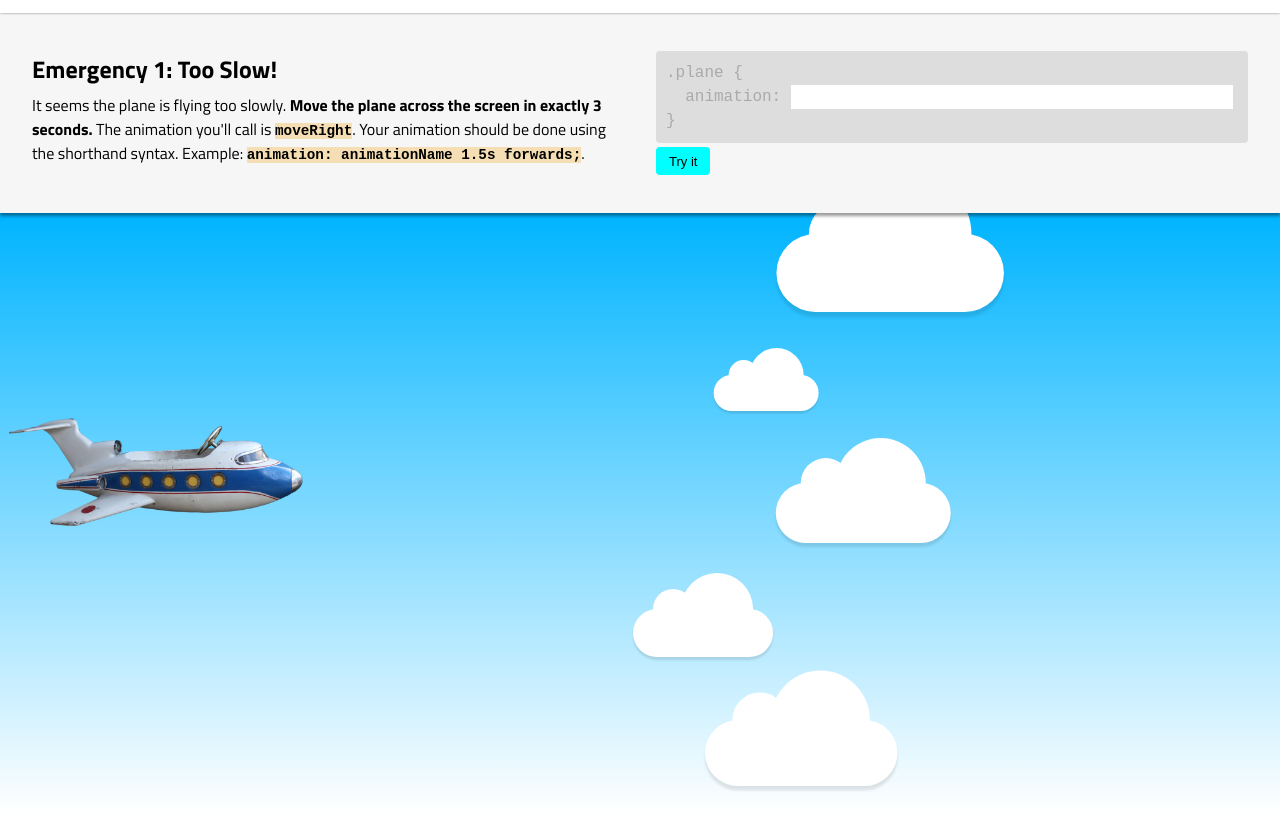
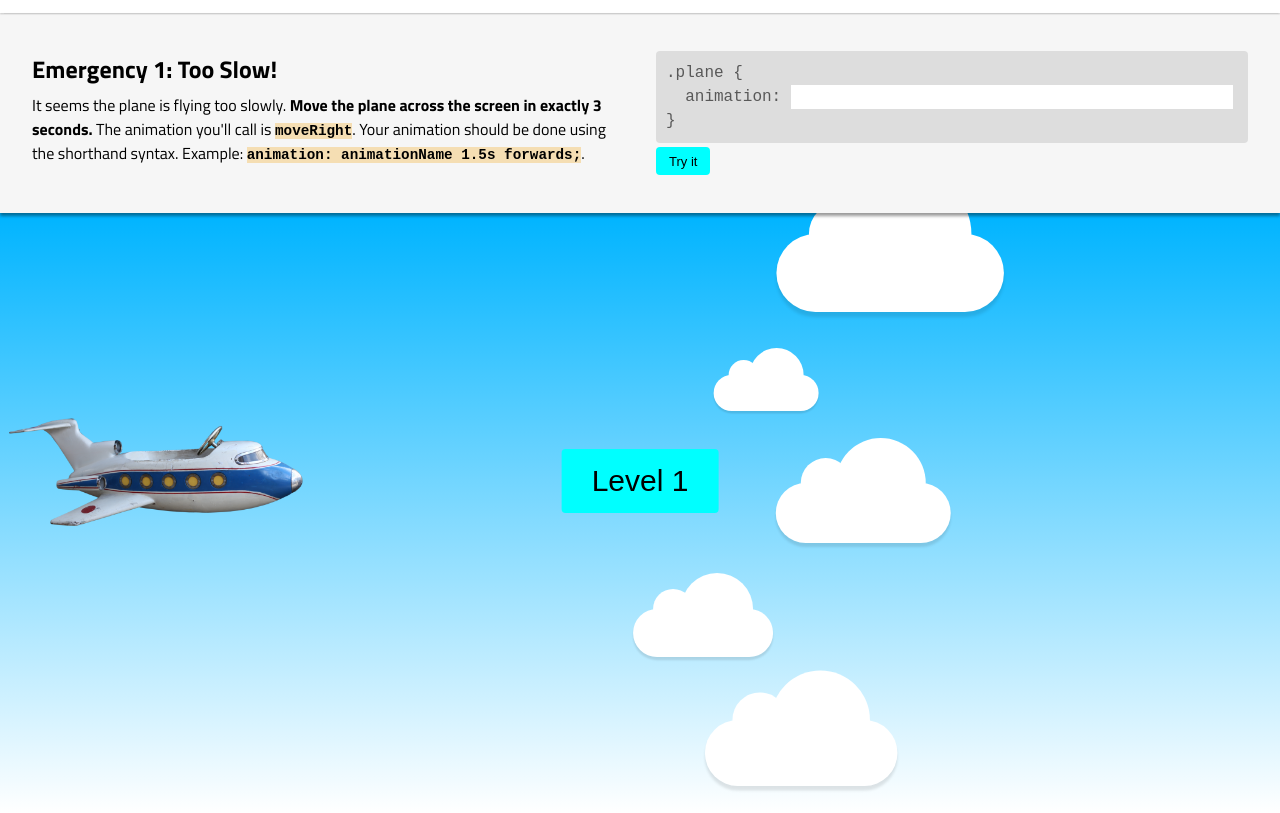
Before and after one commit to antibland/css-survivor, a plain HTML site: page index.html in a window 1280 px wide. Shown: the part 67-880 px from the top of the page. Drawn offline with Linux system fonts and the light colour scheme.

Commit message:
Refactor and add level announcement

```diff
--- a/index.html
+++ b/index.html
@@ -60,6 +60,7 @@
       <div class="plane"></div>
       <div class="mountain"></div>
       <div class="bird"></div>
+      <div class="announcer"><button id="btn_announce"></button></div>
     </div>
   </div>
 
@@ -67,16 +68,18 @@
 <script>
   window.onload = init;
 
-  var answers = {
+  var answers      = {
         step1: {
           answer: "moveRight 3s forwards;",
           apply_class: "step-one-answer"
         }
       },
-      plane   = document.getElementsByClassName("plane")[0],
-      try_it  = document.getElementById("try-it"),
-      code    = document.getElementById("code"),
-      body    = document.body;
+      plane        = document.getElementsByClassName("plane")[0],
+      try_it       = document.getElementById("try-it"),
+      code         = document.getElementById("code"),
+      body         = document.body,
+      announcer    = document.getElementsByClassName("announcer")[0],
+      btn_announce = document.getElementById("btn_announce");
 
   function tryItHandler() {
     var val    = code.value,
@@ -95,15 +98,20 @@
     }
   }
 
-  function cleanBody() {
-    body.classList.remove("wrong");
+  function cleanBody(clazz) {
+    body.classList.remove(clazz);
   }
 
   function bindings() {
     try_it.addEventListener("click", tryItHandler);
-    try_it.addEventListener("animationend", cleanBody);
+    try_it.addEventListener("animationend", cleanBody.bind(null, 'wrong'));
     code.addEventListener("keyup", codeHandler);
     window.addEventListener("hashchange", hashchangeHandler);
+    announcer.addEventListener("transitionend", function() {
+      setTimeout(function() {
+        cleanBody("announce");
+      }, 1000);
+    });
   }
 
   function hashchangeHandler() {
@@ -125,15 +133,20 @@
     body.classList.add("move-on-screen");
   }
 
-  function setLevel(level, e) {
+  function setLevel(level) {
     history.pushState({}, null, '#level-' + level);
-    e.preventDefault();
+    announceLevel(level);
   }
 
-  function init(e) {
+  function announceLevel(message) {
+    btn_announce.innerHTML = "Level " + message;
+    body.classList.add("announce");
+  }
+
+  function init() {
     bindings();
     movePlaneOnScreen();
-    setLevel(1, e);
+    setLevel("1");
   }
 </script>
 </body>
--- a/scss/styles.scss
+++ b/scss/styles.scss
@@ -175,13 +175,17 @@ button {
   font-size: 13px;
   cursor: pointer;
 
-  .wrong & {
-    animation: shake 1s linear 2 forwards;
+  &#try-it {
+    .wrong & {
+      animation: shake 1s linear 2 forwards;
+    }
   }
+
 }
 
 pre {
   margin: 0;
+  color: rgba(0, 0, 0, 0.6);
 }
 
 code {
@@ -229,6 +233,24 @@ code {
   color: #D5D5D5;
 }
 
+.announcer {
+  position: absolute;
+  left: 50%;
+  top: 50%;
+  transform: translate(-50%, -80%);
+  opacity: 0;
+  transition: 1s 1.5s;
+
+  button {
+    font-size: 30px;
+  }
+
+  .announce & {
+    transform: translate(-50%, -100%);
+    opacity: 1;
+  }
+}
+
 /////////////////
 // Animations //
 ///////////////
```
Also changed, not shown: styles.css.
